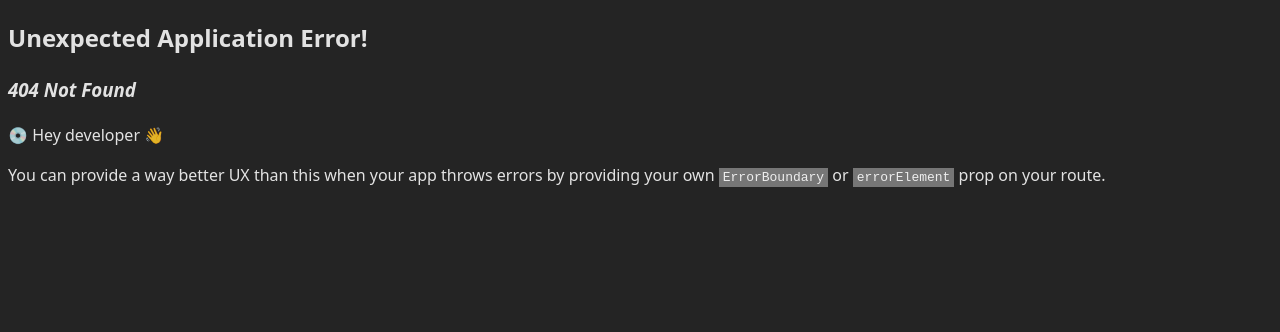
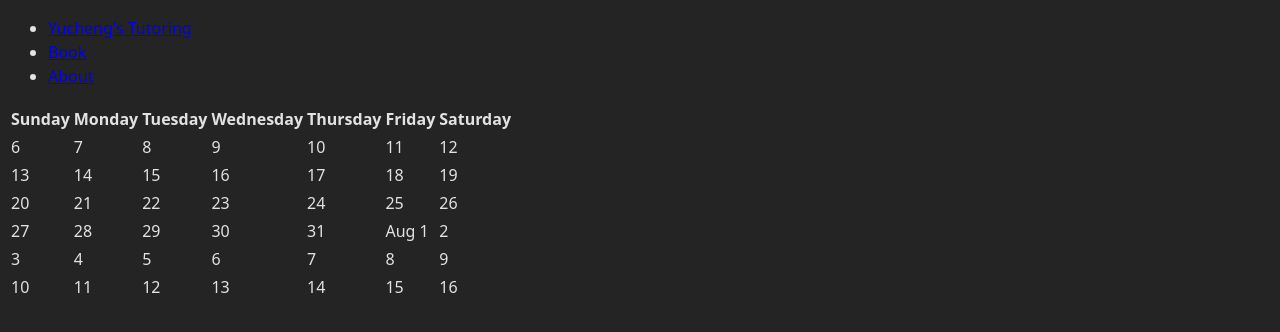
Before and after one commit to BlakeDiaz/tutoring_website, a React (Vite) app in the folder frontend/: page /book in a window 1280 px wide. Before the commit this address had no page. Shown: the top 332 px of the page. Built offline with nearby package versions, Linux system fonts and the light colour scheme.

Commit message:
Added booking component

```diff
--- /dev/null
+++ b/frontend/src/Book.tsx
@@ -0,0 +1,61 @@
+import { type JSX } from "react";
+import { type Date, getDate, getCalendarDates, getAbbreviatedMonthString, dateToString } from "./dates";
+import SiteNavbar from "./SiteNavbar";
+
+const WEEK_COUNT = 6;
+
+function Book() {
+  return (
+    <div>
+      <SiteNavbar />
+      {renderCalendar()}
+    </div>
+  );
+}
+
+const renderCalendar = (): JSX.Element => {
+  const calendar_dates = getCalendarDates(getDate(), WEEK_COUNT);
+
+  const rows: Array<JSX.Element> = [];
+  for (let i = 0; i < calendar_dates.length; i++) {
+    const row: Array<JSX.Element> = [];
+    for (let j = 0; j < calendar_dates[0].length; j++) {
+      const cur_date = calendar_dates[i][j];
+      row.push(<td key={dateToString(cur_date)}>{formatDate(cur_date)}</td>);
+    }
+    rows.push(<tr key={dateToString(calendar_dates[i][0])}>{row}</tr>);
+  }
+
+  return (
+    <table>
+      <thead>
+        <tr>
+          <th>Sunday</th>
+          <th>Monday</th>
+          <th>Tuesday</th>
+          <th>Wednesday</th>
+          <th>Thursday</th>
+          <th>Friday</th>
+          <th>Saturday</th>
+        </tr>
+      </thead>
+      <tbody className="thing">{rows}</tbody>
+    </table>
+  );
+};
+
+/**
+ * Formats a date into <Abbreviated month name> <Day number> format.
+ * For example, the date {day: 7, month: 3, year: 2024} would be formatted as "Apr 7".
+ * @param date The date to be formatted.
+ * @returns Formatted date as a string.
+ */
+const formatDate = (date: Date): string => {
+  if (date.day === 1) {
+    return getAbbreviatedMonthString(date.month) + " " + date.day;
+  }
+
+  return date.day.toString();
+};
+
+export default Book;
--- a/frontend/src/SiteNavbar.tsx
+++ b/frontend/src/SiteNavbar.tsx
@@ -8,7 +8,7 @@ function SiteNavbar() {
           <Link to="/">Yucheng's Tutoring</Link>
         </li>
         <li>
-          <Link to="/">Book</Link>
+          <Link to="/book">Book</Link>
         </li>
         <li>
           <Link to="/">About</Link>
--- a/frontend/src/routes.ts
+++ b/frontend/src/routes.ts
@@ -1,9 +1,14 @@
 import { createBrowserRouter } from "react-router";
 import App from "./App";
+import Book from "./Book";
 
 export const app_router = createBrowserRouter([
   {
     path: "/",
     Component: App,
   },
+  {
+    path: "/book",
+    Component: Book,
+  },
 ]);
```
